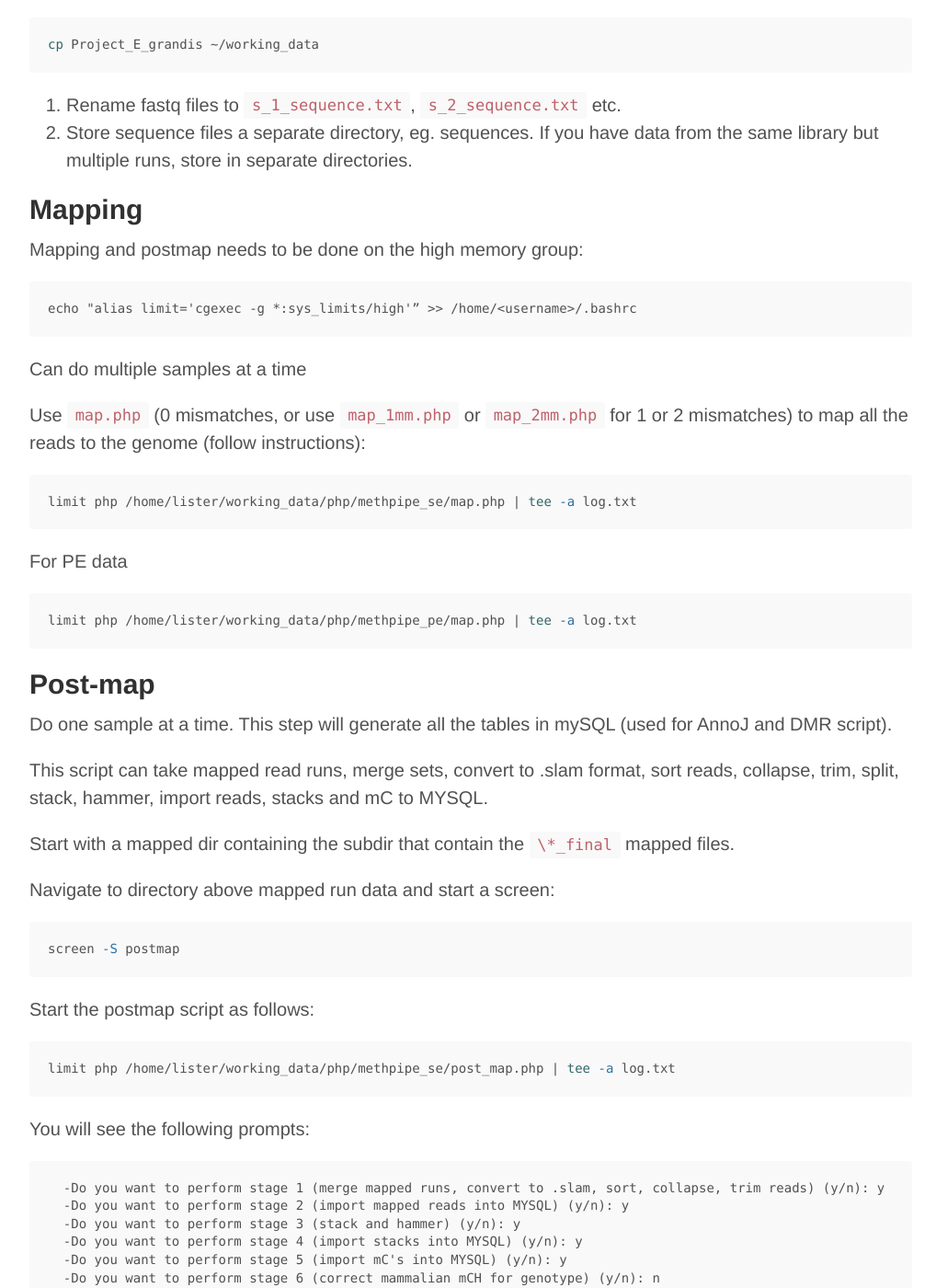
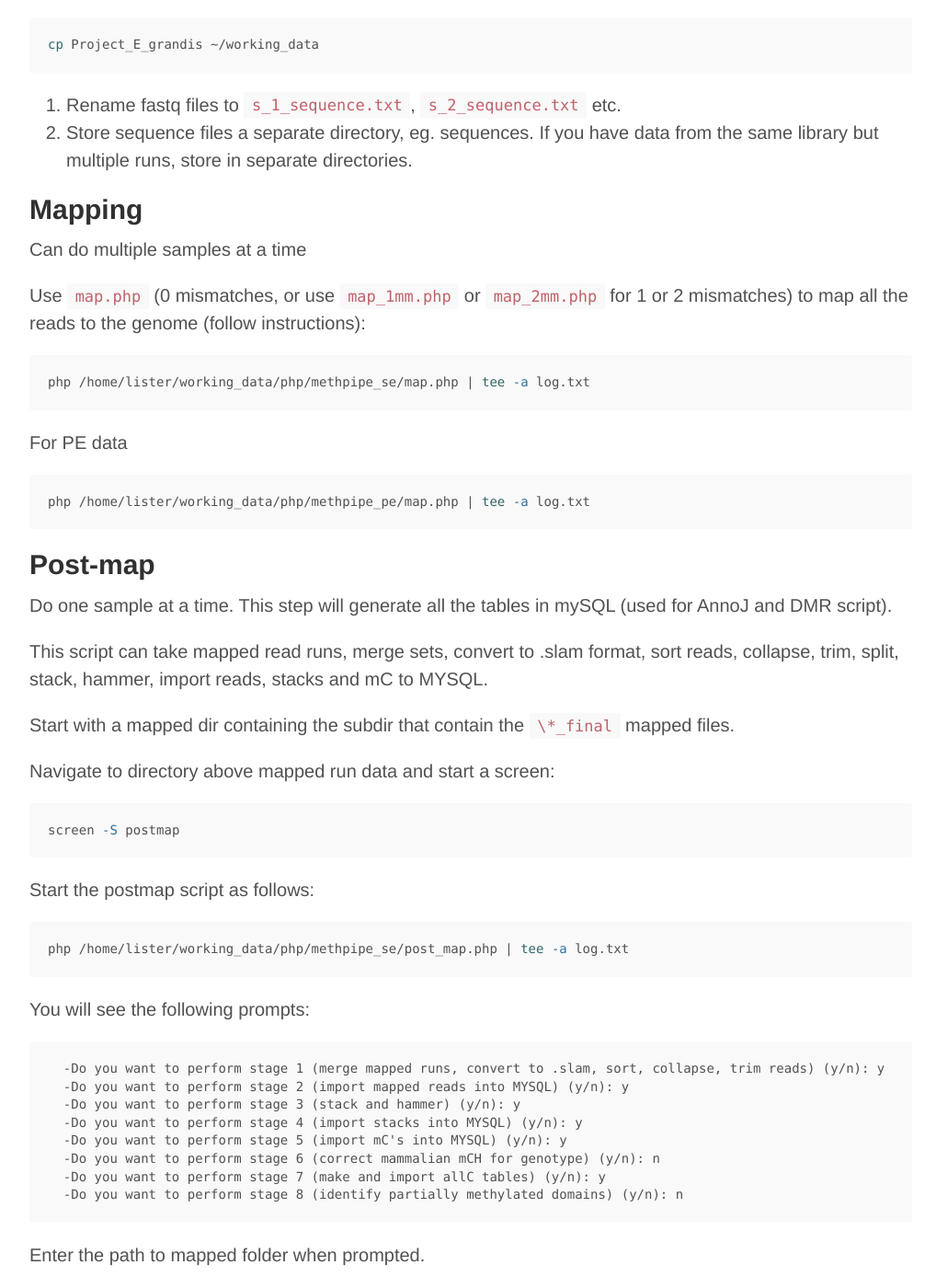
Before and after one commit to timoast/timoast.github.io, a Jekyll site: the page built from _posts/2014-10-29-MethyC-Analysis.md, in a window 1280 px wide and 1400 px high, scrolled down 931 px. Shown: the whole window at 92% size, without its empty margins (128-1146 px from the left). Built offline with Jekyll 4.4.1, drawn with Linux system fonts in a browser that asks for light colours; Markdown is read by kramdown in place of the engine named in the settings.

Commit message:
Update pages

````diff
--- a/_posts/2014-10-29-MethyC-Analysis.md
+++ b/_posts/2014-10-29-MethyC-Analysis.md
@@ -39,24 +39,18 @@
 
 ## Mapping
 
-Mapping and postmap needs to be done on the high memory group:
-
-```
-echo "alias limit='cgexec -g *:sys_limits/high'” >> /home/<username>/.bashrc
-```
-
 Can do multiple samples at a time
 
 Use `map.php` (0 mismatches, or use `map_1mm.php` or `map_2mm.php` for 1 or 2 mismatches) to map all the reads to the genome (follow instructions):
 
 ```bash
-limit php /home/lister/working_data/php/methpipe_se/map.php | tee -a log.txt
+php /home/lister/working_data/php/methpipe_se/map.php | tee -a log.txt
 ```
 
 For PE data
 
 ```bash
-limit php /home/lister/working_data/php/methpipe_pe/map.php | tee -a log.txt
+php /home/lister/working_data/php/methpipe_pe/map.php | tee -a log.txt
 ```
 
 ## Post-map
@@ -76,7 +70,7 @@
 Start the postmap script as follows:
 
 ```bash
-limit php /home/lister/working_data/php/methpipe_se/post_map.php | tee -a log.txt
+php /home/lister/working_data/php/methpipe_se/post_map.php | tee -a log.txt
 ```
 
 You will see the following prompts:
````
Also changed, not shown: _posts/2014-08-24-UsefulCommands.md (+6 -0 lines), _posts/2014-08-25-UsefulPython.md (+7 -1 lines), 7 other files.
